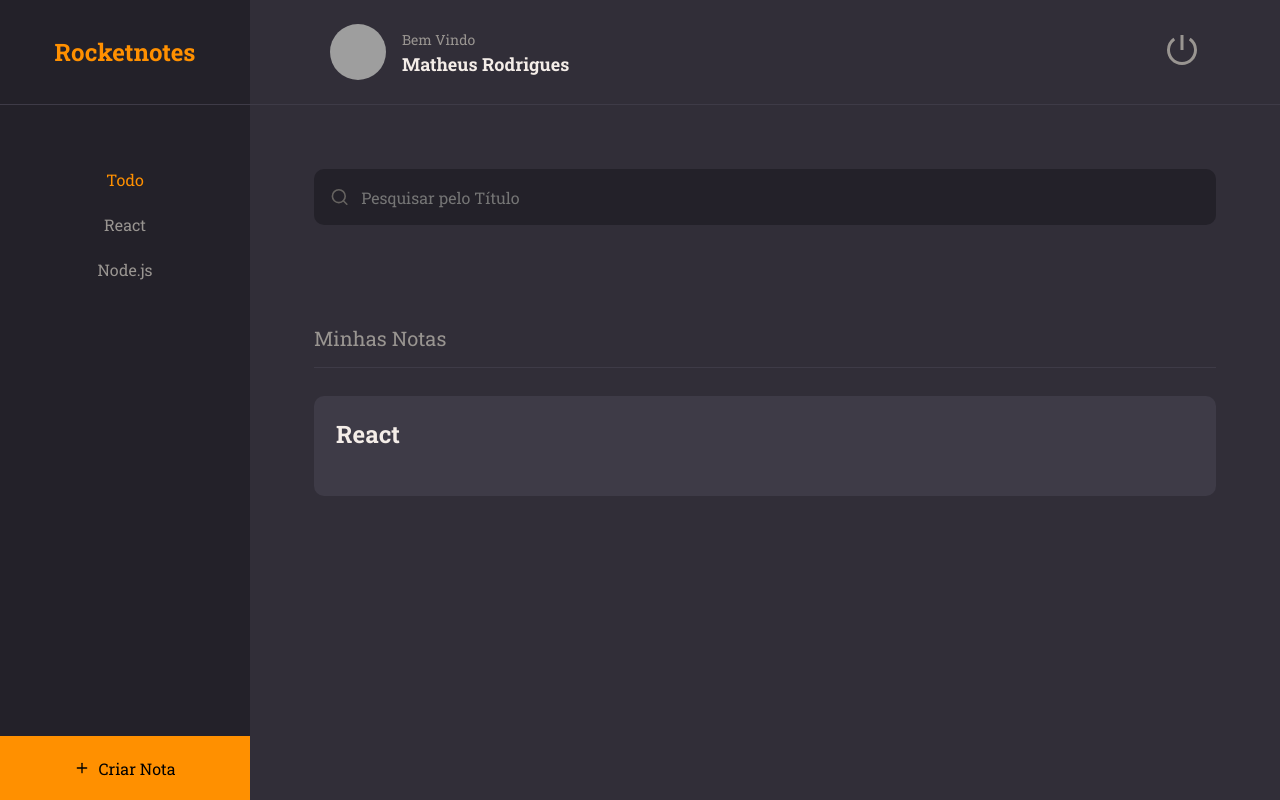
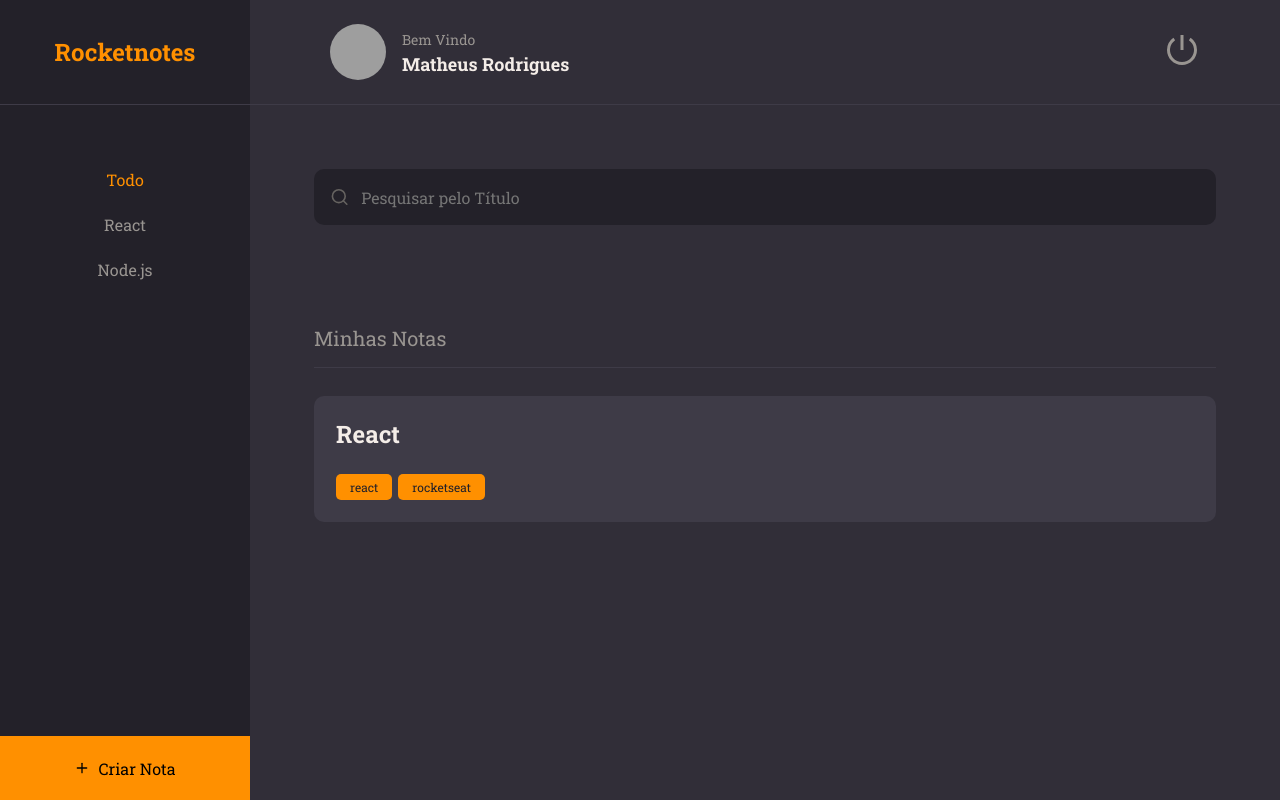
Before and after one commit to Mati-Pereira/rocketnotes-frontend, a React (Vite) app: page / in a window 1280 px wide. Built offline with nearby package versions, Linux system fonts and the light colour scheme; grey boxes are pictures that could not be loaded.

Commit message:
resolvido

```diff
--- a/src/components/Note/index.jsx
+++ b/src/components/Note/index.jsx
@@ -2,14 +2,15 @@ import { Container } from "./styles";
 import Tag from "../Tag";
 
 function Note({ data, ...rest }) {
+  console.log(data)
   return (
     <Container {...rest}>
       <h1>{data.title}</h1>
       {data.tags && (
         <footer>
-          {data.tags.map((tag) => {
-            <Tag key={tag.id} title={tag.name} />;
-          })}
+          {data.tags.map((tag) => (
+            <Tag key={tag.id} title={tag.name} />
+          ))}
         </footer>
       )}
     </Container>
```
